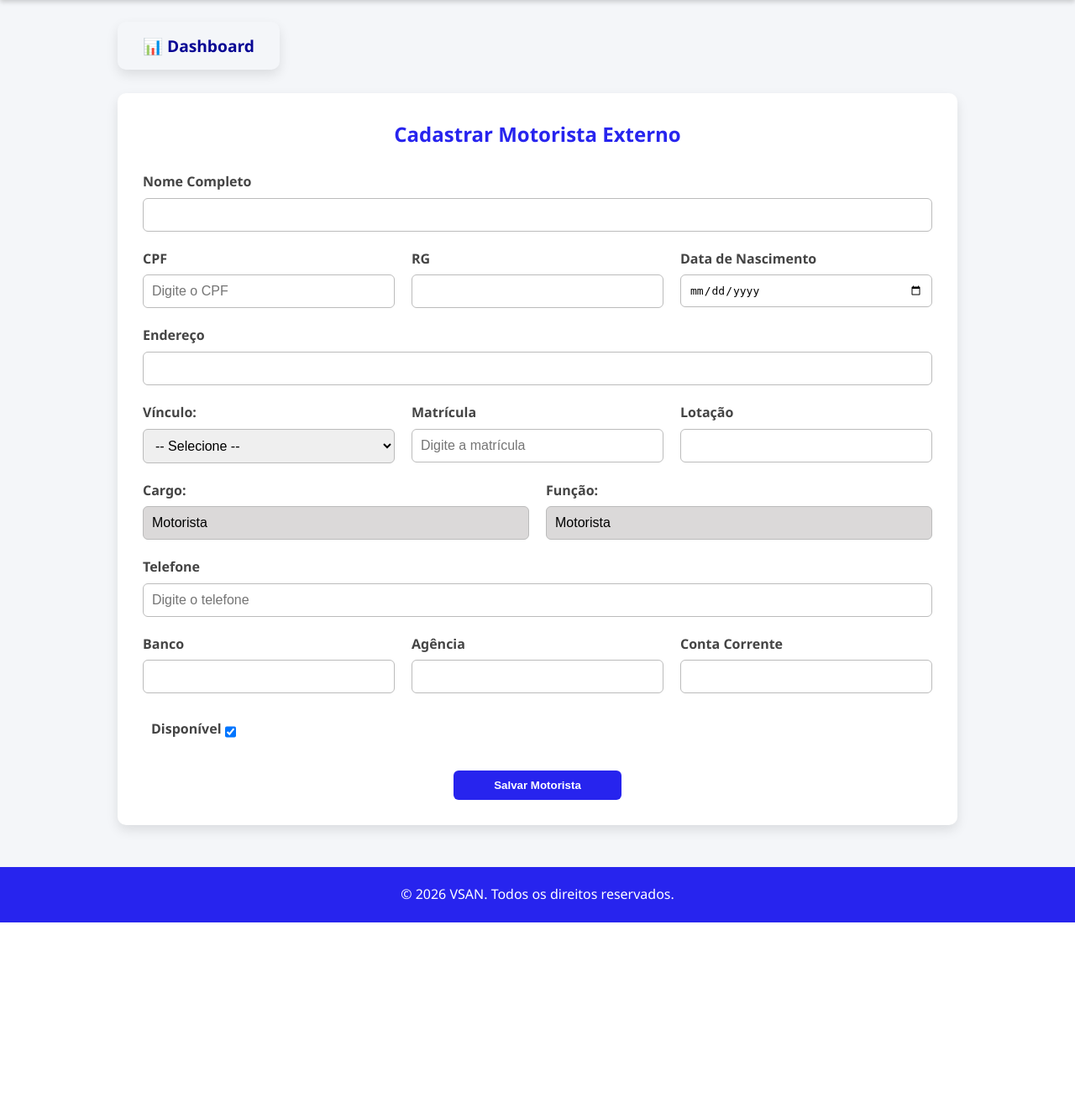
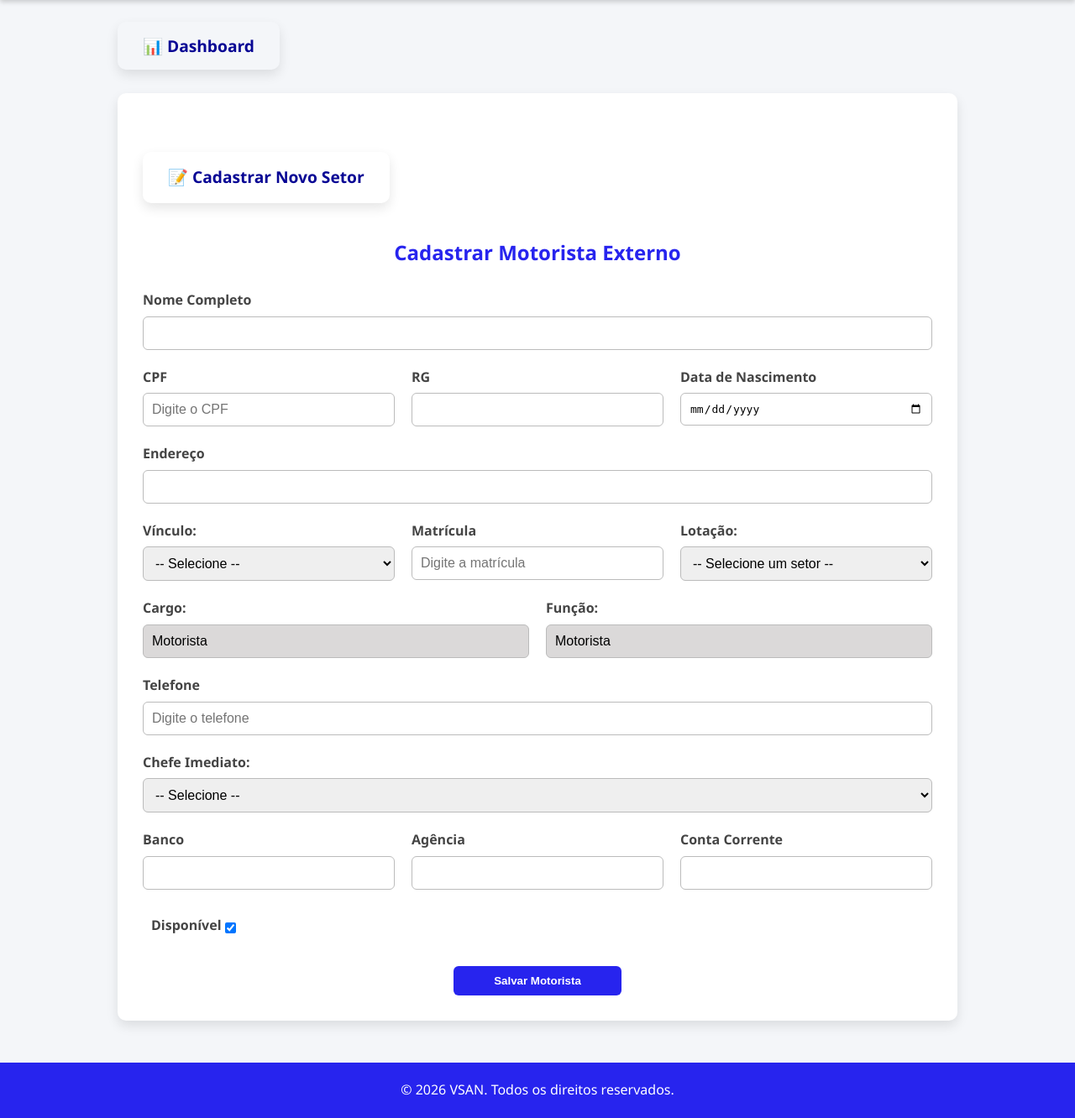
Before and after one commit to Jailsonsalima/vsan, a Django app: page /cadastro_motorista_externo/ in a window 1280 px wide. Shown: the part 84-1416 px from the top of the page at 84% size. Before the commit the page ends 1183 px from the top, so only its background shows below. Run offline with Django 5.2, Linux system fonts and the light colour scheme; the visitor is signed in with stand-in values (Sample User, id 1); data that the repository does not hold is empty; parts of the project's set-up code (start-up, migrations or seed data) failed here and were passed over.

Commit message:
Integrado o MotoristaExterno com o Setor e as atividades.
Renomeações e atualizações de modelos para integrar motoristas externos com o Setor e atividades. MotoristaExterno: renomeado nome_completo para nome e conta_corrente para conta, substitui lotacao por uma chave estrangeira setor e adicionado a chave estrangeira chefe_imediato, além de métodos auxiliares para formatação de nomes. Adicionado migrações do Django (0007, 0008) e uma migração de atividades para adicionar a integração M2M de motoristas_externos. Atualizado o painel administrativo, formulários e modelos para usar os novos campos (formulários/widgets, formulário de motorista, listas, formulários de atividades e visualização do usuário). Visualizações atualizadas: cadastrar_motorista_externo agora fornece setores, adiciona a visualização cadastrar_setor_externo + modelo e URL, tratamento mais seguro de servidor ausente em calendario_motorista e filtra contagens apenas para servidores, e as visualizações de atividades salvam/carregam motoristas_externos e os incluem nos PDFs gerados. JS atualizado para incluir motoristas_externos na lógica de seleção/filtro. Também foi adicionada validação ao criar setores para evitar duplicatas.

```diff
--- a/agendamentos/admin.py
+++ b/agendamentos/admin.py
@@ -9,9 +9,9 @@ class AgendamentoAdmin(admin.ModelAdmin):
 
 @admin.register(MotoristaExterno)
 class MotoristaExternoAdmin(admin.ModelAdmin):
-    list_display = ("nome_completo", "cpf", "matricula", "cargo", "disponivel",)
+    list_display = ("nome", "cpf", "matricula", "cargo", "disponivel", "conta", "telefone")
     list_filter = ("disponivel", "vinculo")
-    search_fields = ("nome_completo", "cpf", "matricula")
+    search_fields = ("nome", "cpf", "matricula")
 
 @admin.register(AutorizacaoAgendamento)
 class AutorizacaoAgendamentoAdmin(admin.ModelAdmin):
--- a/agendamentos/forms.py
+++ b/agendamentos/forms.py
@@ -39,13 +39,16 @@ class MotoristaExternoForm(forms.ModelForm):
     class Meta:
         model = MotoristaExterno
         fields = [
-            "nome_completo", "cpf", "rg", "nascimento", "endereco", "vinculo",
-            "matricula", "lotacao", "cargo", "funcao", "banco", "agencia",
-            "conta_corrente", "disponivel", "telefone"
+            "nome", "cpf", "rg", "nascimento", "endereco", "vinculo",
+            "matricula", "setor", "cargo", "funcao", "banco", "agencia",
+            "conta", "disponivel", "telefone", "chefe_imediato"
         ]
         widgets = {
             "matricula": forms.TextInput(attrs={"type": "text", "placeholder": "Digite a matrícula", "id": "matricula"}),
             "nascimento": forms.DateInput(attrs={"type": "date"}),
             "cpf": forms.TextInput(attrs={"type": "text", "placeholder": "Digite o CPF", "id": "cpf"}),
             "telefone": forms.TextInput(attrs={"type": "text", "placeholder": "Digite o telefone", "id": "telefone"}),
+            "setor": forms.Select(attrs={"id": "setor"}),
+            "chefe_imediato": forms.Select(attrs={"id": "chefe_imediato"})
+
         }
--- a/agendamentos/templates/agendamentos/listar.html
+++ b/agendamentos/templates/agendamentos/listar.html
@@ -49,7 +49,7 @@
                     {% if agendamento.processamento.motorista_servidor %}
                         {{ agendamento.processamento.motorista_servidor.nome }}
                     {% elif agendamento.processamento.motorista_externo %}
-                        {{ agendamento.processamento.motorista_externo.nome_completo }} - {{ agendamento.processamento.motorista_externo.telefone }}
+                        {{ agendamento.processamento.motorista_externo.nome }} - {{ agendamento.processamento.motorista_externo.telefone }}
                     {% else %}
                         Motorista não informado
                     {% endif %}
--- a/agendamentos/templates/agendamentos/motorista_externo_form.html
+++ b/agendamentos/templates/agendamentos/motorista_externo_form.html
@@ -2,14 +2,18 @@
 {% load static %}
 {% block content %}
 <div class="container">
+    <div class="container-btn-dashboard" style="display: flex; flex-wrap: wrap; justify-content: space-between; gap: 10px;" >
+        <a href="{% url 'cadastrar_setor_externo' %}" class="btn-card" >📝 Cadastrar  Novo Setor</a>
+
+    </div>
     <h2>Cadastrar Motorista Externo</h2>
 
     <form method="post" class="form">
         {% csrf_token %}
 
         <div class="form-group">
-            <label for="id_nome_completo">Nome Completo</label>
-            {{ form.nome_completo }}
+            <label for="id_nome">Nome Completo</label>
+            {{ form.nome }}
         </div>
         <div class="form-row">
             <div class="form-group">
@@ -48,8 +52,13 @@
                 {{ form.matricula }}
             </div>
             <div class="form-group">
-                <label for="id_lotacao">Lotação</label>
-                {{ form.lotacao }}
+                <label for="setor">Lotação:</label>
+                <select name="setor" id="setor" required>
+                    <option value="">-- Selecione um setor --</option>
+                    {% for setor in setores %}
+                        <option value="{{ setor.id }}">{{ setor.nome }}</option>
+                    {% endfor %}
+                </select>
             </div>
         </div>
         <div class="form-row">
@@ -67,6 +76,15 @@
             <label for="id_telefone">Telefone</label>
             {{ form.telefone }}
         </div>
+        <div class="form-group">
+            <label for="chefe_imediato">Chefe Imediato:</label>
+            <select id="chefe_imediato" name="chefe_imediato" required>
+                <option value="">-- Selecione --</option>
+                {% for setor in setores %}
+                    <option value="{{ setor.id }}">{{ setor.chefe_imediato }} -- ({{ setor.cargo_chefe }})</option>
+                {% endfor %}
+            </select>
+        </div>
         <div class="form-row">
             <div class="form-group">
                 <label for="id_banco">Banco</label>
@@ -79,8 +97,8 @@
             </div>
 
             <div class="form-group">
-                <label for="id_conta_corrente">Conta Corrente</label>
-                {{ form.conta_corrente }}
+                <label for="id_conta">Conta Corrente</label>
+                {{ form.conta }}
             </div>
         </div>
         <div class="fcheckbox-list form-row">
--- a/agendamentos/views.py
+++ b/agendamentos/views.py
@@ -17,6 +17,8 @@ import calendar
 import json
 import locale
 import calendar
+from setores.models import Setor
+
 
 @login_required(login_url='/login/')
 def solicitar_agendamento(request):
@@ -190,7 +192,7 @@ def processar_agendamento(request, agendamento_id):
                 motorista_nome = processamento.motorista_servidor.nome
                 motorista_telefone = getattr(processamento.motorista_servidor, "telefone", None)
             elif processamento.motorista_externo:
-                motorista_nome = processamento.motorista_externo.nome_completo
+                motorista_nome = processamento.motorista_externo.nome
                 motorista_telefone = processamento.motorista_externo.telefone
 
             send_mail(
@@ -284,7 +286,10 @@ def gerenciar_motoristas(request):
 
 @login_required(login_url='/login/')
 def cadastrar_motorista_externo(request):
+    setores = Setor.objects.all()
     if request.method == 'POST':
+        setor_id = request.POST.get("setor")
+        setor = Setor.objects.get(id=setor_id) if setor_id else None
         form = MotoristaExternoForm(request.POST)
         if form.is_valid():
             form.save()
@@ -293,7 +298,7 @@ def cadastrar_motorista_externo(request):
     else:
         form = MotoristaExternoForm()
 
-    return render(request, 'agendamentos/motorista_externo_form.html', {'form': form})
+    return render(request, 'agendamentos/motorista_externo_form.html', {'form': form, "setores": setores})
 
 @login_required(login_url='/login/')
 def adicionar_processo(request, agendamento_id):
@@ -326,16 +331,24 @@ def calendario_motorista(request):
     mes = int(request.GET.get("mes", timezone.now().month))
 
     if motorista_id:
-        motorista = Servidor.objects.get(id=motorista_id)
-        agendamentos = ProcessamentoAgendamento.objects.filter(motorista_servidor=motorista)
-        for ag in agendamentos:
-            if ag.agendamento.data_ida.month == mes and ag.agendamento.data_ida.year == ano:
-                dias_agendados.extend(range(ag.agendamento.data_ida.day, ag.agendamento.data_retorno.day+1))
-
+        try:
+            motorista = Servidor.objects.get(id=motorista_id)
+            agendamentos = ProcessamentoAgendamento.objects.filter(motorista_servidor=motorista)
+            for ag in agendamentos:
+                if ag.agendamento.data_ida.month == mes and ag.agendamento.data_ida.year == ano:
+                    dias_agendados.extend(range(ag.agendamento.data_ida.day, ag.agendamento.data_retorno.day+1))
+        except Servidor.DoesNotExist:
+            # Se não for servidor, simplesmente ignora
+            motorista = None
+            agendamentos = []
     # número de agendamentos por motorista no mês/ano atual
     dados_motoristas = (
         ProcessamentoAgendamento.objects
-        .filter(agendamento__data_ida__month=mes, agendamento__data_ida__year=ano)
+        .filter(
+            agendamento__data_ida__month=mes,
+            agendamento__data_ida__year=ano,
+            motorista_servidor__isnull=False  # garante apenas servidores
+        )
         .values("motorista_servidor__id", "motorista_servidor__nome")
         .annotate(total=Count("id"))
         .order_by("motorista_servidor__nome")
@@ -345,17 +358,27 @@ def calendario_motorista(request):
     dados_dias_motoristas = []
     motoristas_ids = (
         ProcessamentoAgendamento.objects
-        .filter(agendamento__data_ida__month=mes, agendamento__data_ida__year=ano)
+        .filter(
+            agendamento__data_ida__month=mes,
+            agendamento__data_ida__year=ano,
+            motorista_servidor__isnull=False  # ignora externos
+        )
         .values_list("motorista_servidor__id", flat=True)
         .distinct()
     )
 
+
     for motorista_id in motoristas_ids:
-        motorista_obj = Servidor.objects.get(id=motorista_id)
+        try:
+            motorista_obj = Servidor.objects.get(id=motorista_id)
+        except Servidor.DoesNotExist:
+            # ignora se não for servidor
+            continue
         agendamentos = ProcessamentoAgendamento.objects.filter(
             motorista_servidor_id=motorista_id,
             agendamento__data_ida__month=mes,
             agendamento__data_ida__year=ano
+
         )
 
         total_dias = sum(
@@ -393,3 +416,33 @@ def calendario_motorista(request):
         "dados_motoristas": json.dumps(list(dados_motoristas)),
         "dados_dias_motoristas": json.dumps(list(dados_dias_motoristas)),
     })
+
+@login_required(login_url='/login/')
+def cadastrar_setor_externo(request):
+    if request.method == "POST":
+        nome = request.POST.get("nome")
+        chefe_imediato = request.POST.get("chefe_imediato")
+        cargo_chefe = request.POST.get("cargo_chefe")
+        matricula_chefe = request.POST.get("matricula")
+        portaria_chefe = request.POST.get("portaria_chefe")
+
+        if nome:
+            # Verifica se já existe setor com a mesma matrícula
+            if Setor.objects.filter(matricula_chefe=matricula_chefe).exists():
+                messages.error(request, f"Já existe um setor cadastrado com a matrícula {matricula_chefe}.")
+            # Verifica se já existe setor com o mesmo nome
+            elif Setor.objects.filter(nome__iexact=nome).exists():
+                messages.error(request, f"Já existe um setor cadastrado com o nome '{nome}'.")
+            else:
+                setor = Setor.objects.create(
+                    nome=nome,
+                    chefe_imediato=chefe_imediato,
+                    cargo_chefe=cargo_chefe,
+                    matricula_chefe=matricula_chefe,
+                    portaria_chefe=portaria_chefe,
+                )
+                messages.success(request, f"Setor '{setor.nome}' cadastrado com sucesso com chefe '{chefe_imediato}'.")
+                return redirect("cadastrar_motorista_externo")
+
+    setores = Setor.objects.all()
+    return render(request, "agendamentos/cadastrar_setor_externo.html", {"setores": setores})
--- a/atividades/models.py
+++ b/atividades/models.py
@@ -2,6 +2,7 @@ from django.db import models
 from servidores.models import Servidor
 from setores.models import Setor
 from usuarios.models import Usuario
+from agendamentos.models import MotoristaExterno
 
 # Create your models here.
 
@@ -37,6 +38,6 @@ class Atividade(models.Model):
     chefe_imediato = models.ForeignKey(Setor, on_delete=models.SET_NULL, null=True, blank=True, related_name="atividades_chefiadas")
     numero_processo = models.CharField(max_length=50, blank=True, null=True)
     criador = models.ForeignKey(Usuario, on_delete=models.CASCADE, related_name="atividades_criadas", null=True, blank=True)
-
+    motoristas_externos = models.ManyToManyField(MotoristaExterno, related_name="atividades", blank=True)  # vínculo com motoristas externos
     def __str__(self):
         return f"{self.data_criacao} - {self.data_ida} ({self.data_retorno}) - {self.objetivo[:30]}..."
--- a/atividades/templates/atividades/listar_atividades.html
+++ b/atividades/templates/atividades/listar_atividades.html
@@ -215,6 +215,12 @@
                     {% empty %}
                         Nenhum servidor vinculado
                     {% endfor %}
+                    <br>
+                    {% for motorista in atividade.motoristas_externos.all %}
+                        - {{ motorista.primeiro_nome }}{% if not forloop.last %}<br>{% endif %}
+                    {% empty %}
+                        Nenhum motorista externo vinculado
+                    {% endfor %}
                 </td>
                 <td>{{ atividade.objetivo }}</td>
                 <!--<td>{{ atividade.data_criacao|date:"d/m/Y H:i" }}</td>-->
--- a/usuarios/static/js/script.js
+++ b/usuarios/static/js/script.js
@@ -201,7 +201,7 @@ document.addEventListener("DOMContentLoaded", function () {
     if (pernoiteNao) pernoiteNao.addEventListener("change", calcularDias);
 
     // --- Botão habilitado apenas se houver servidores selecionados ---
-    const checkboxes = document.querySelectorAll('input[name="servidores"]');
+    const checkboxes = document.querySelectorAll('input[name="servidores"], input[name="motoristas_externos"]');
     const btnProximo = document.getElementById('btn-proximo');
 
     function atualizarBotao() {
@@ -221,9 +221,16 @@ document.addEventListener("DOMContentLoaded", function () {
 // --- Filtro de pesquisa de servidores ---
 document.getElementById("filtro-servidores").addEventListener("keyup", function() {
     const filtro = this.value.toLowerCase();
+    // Filtra servidores
     const servidores = document.querySelectorAll("#lista-servidores .servidor-item");
 
     servidores.forEach(function(item) {
+        const texto = item.textContent.toLowerCase();
+        item.style.display = texto.includes(filtro) ? "" : "none";
+    });
+    // Filtra motoristas externos
+    const motoristas = document.querySelectorAll("#lista-motoristas-externos .motorista-item");
+    motoristas.forEach(function(item) {
         const texto = item.textContent.toLowerCase();
         item.style.display = texto.includes(filtro) ? "" : "none";
     });
@@ -231,6 +238,7 @@ document.getElementById("filtro-servidores").addEventListener("keyup", function(
 
 // --- Lista de servidores selecionados ---
 const listaSelecionados = document.getElementById('servidores-selecionados');
+const listaMotoristasSelecionados = document.getElementById('motoristas_externos-selecionados');
 
 function atualizarLista() {
     listaSelecionados.innerHTML = "";
--- a/usuarios/templates/usuarios/gerenciar_contas.html
+++ b/usuarios/templates/usuarios/gerenciar_contas.html
@@ -33,7 +33,7 @@
                     <td>
                         Matrícula: {{ usuario.matricula|default:"Não informada" }}<br>
                         {% if usuario.servidor %}
-                            Lotação: {{ usuario.servidor.lotacao }}
+                            Lotação: {{ usuario.servidor.setor }}
                         {% else %}
                             Servidor não vinculado
                         {% endif %}
--- a/vsan/urls.py
+++ b/vsan/urls.py
@@ -69,4 +69,9 @@ urlpatterns = [
     # Novo endpoint para adicionar processo
     path('adicionar_processo/<int:agendamento_id>/', agendamento_views.adicionar_processo, name='adicionar_processo'),
     path("atividade/adicionar_processo/<int:atividade_id>/", atividades_views.adicionar_processo_atividade, name="adicionar_processo_atividade"),
+
+
+    # cadastrar setor externo para motorista externo
+    path("cadastrar/", agendamento_views.cadastrar_setor_externo, name="cadastrar_setor_externo"),
+
 ]
```
Also changed, not shown: agendamentos/models.py (+15 -4 lines), agendamentos/templates/agendamentos/cadastrar_setor_externo.html (added, +53 -0 lines), atividades/templates/atividades/cadastro_atividades.html (+17 -2 lines), atividades/templates/atividades/editar_atividade.html (+16 -1 lines), atividades/views.py (+23 -2 lines), setores/views.py (+7 -3 lines), agendamentos/migrations/0007_remove_motoristaexterno_lotacao_and_more.py (added), agendamentos/migrations/0008_rename_conta_corrente_motoristaexterno_conta_and_more.py (added), atividades/migrations/0015_atividade_motoristas_externos.py (added).
